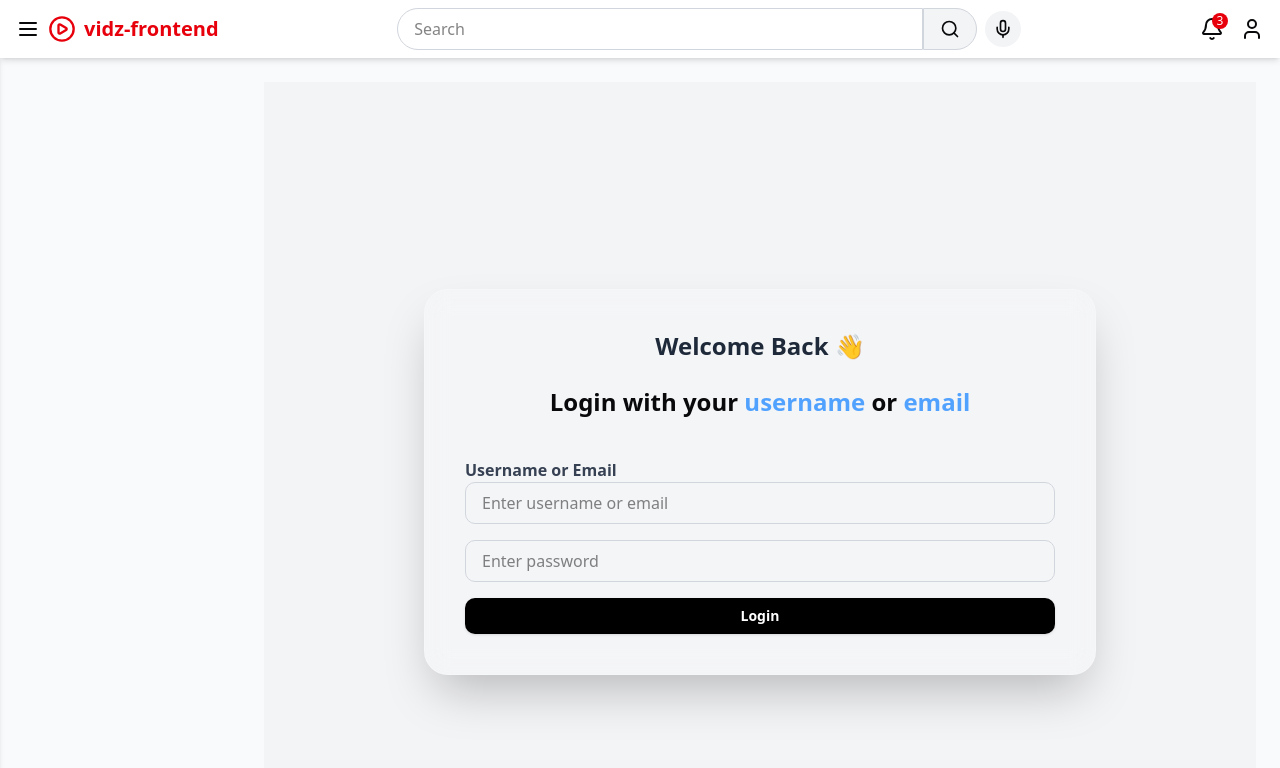
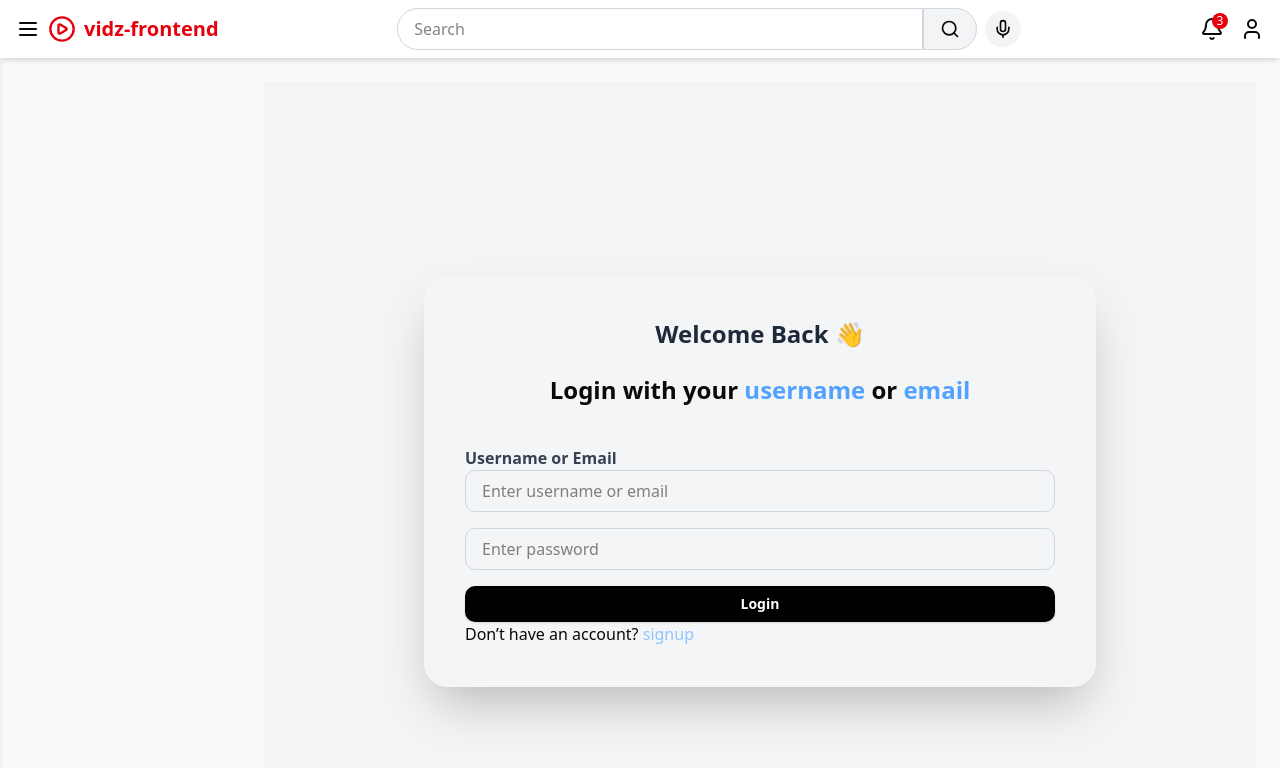
Before and after one commit to Ram-1418/vidz-frontend, a React (Vite) app: page /login in a window 1280 px wide. Shown: the top 768 px of the page. Built offline with nearby package versions, Linux system fonts and the light colour scheme; no server answers.

Commit message:
navigate the register

```diff
--- a/src/components/loginwithusername.tsx
+++ b/src/components/loginwithusername.tsx
@@ -61,7 +61,6 @@ const LoginWithUsername = () => {
         <h2 className="text-2xl font-bold text-gray-800 dark:text-gray-200 text-center mb-6">
           Welcome Back 👋
         </h2>
-
             <p className="text-center text-black-300 mb-10 font-bold text-2xl">
                 Login with your <span className="font-semibold text-blue-400">username</span> or <span className="font-semibold text-blue-400">email</span>
             </p>
@@ -111,8 +110,20 @@ const LoginWithUsername = () => {
                        hover:bg-black-700 transition`}
           >
            { isPending ? "Logging in..." : "Login" }
+
+
           </Button>
         </form>
+
+        <p className="">
+           Don’t have an account?{" "}
+           <span
+           onClick={()=>navigate("/")}
+           className="text-blue-300 hover:underline cursor-pointer"
+           >
+             signup
+           </span>
+        </p>
       </div>
     </div>
   );
```
